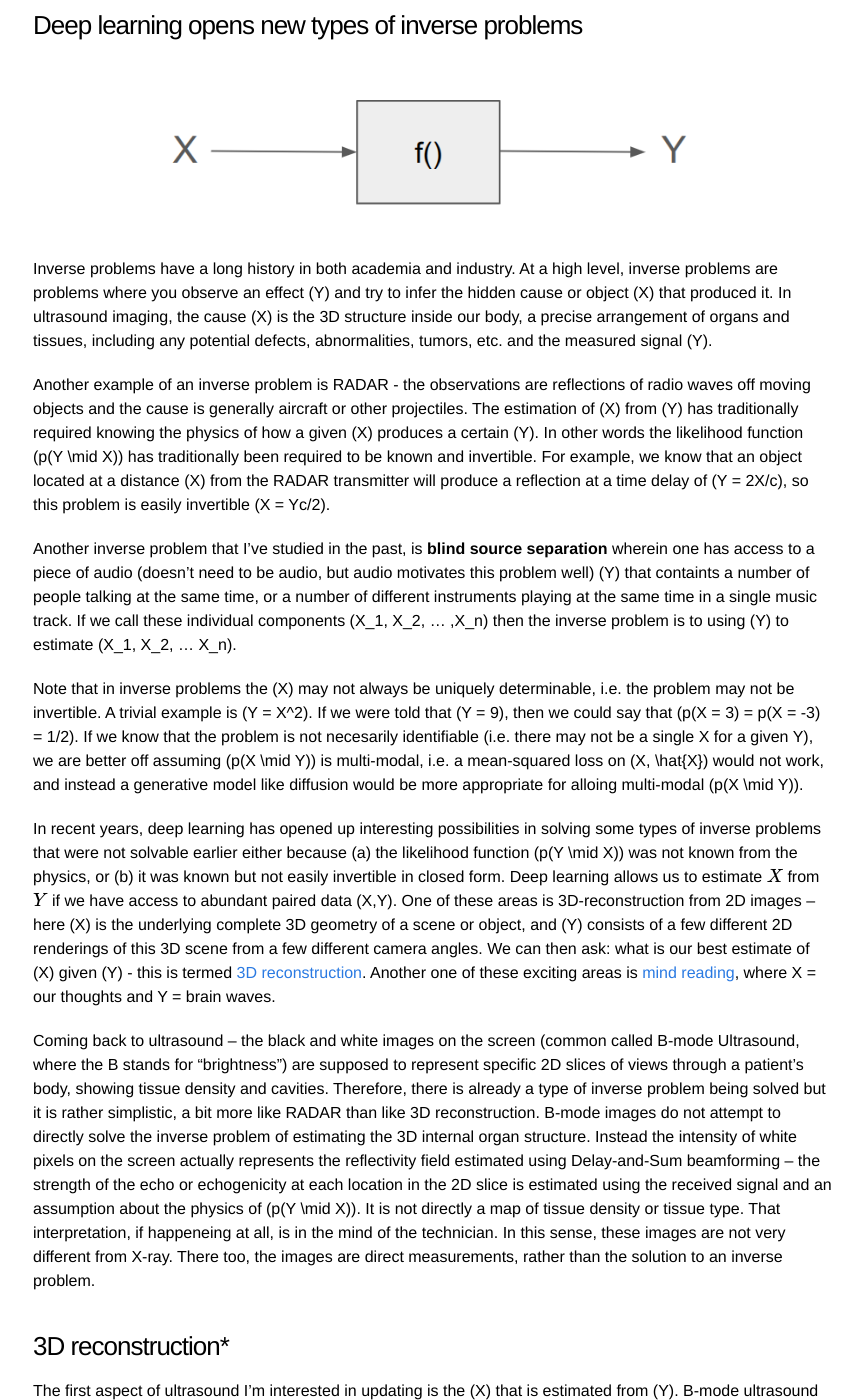
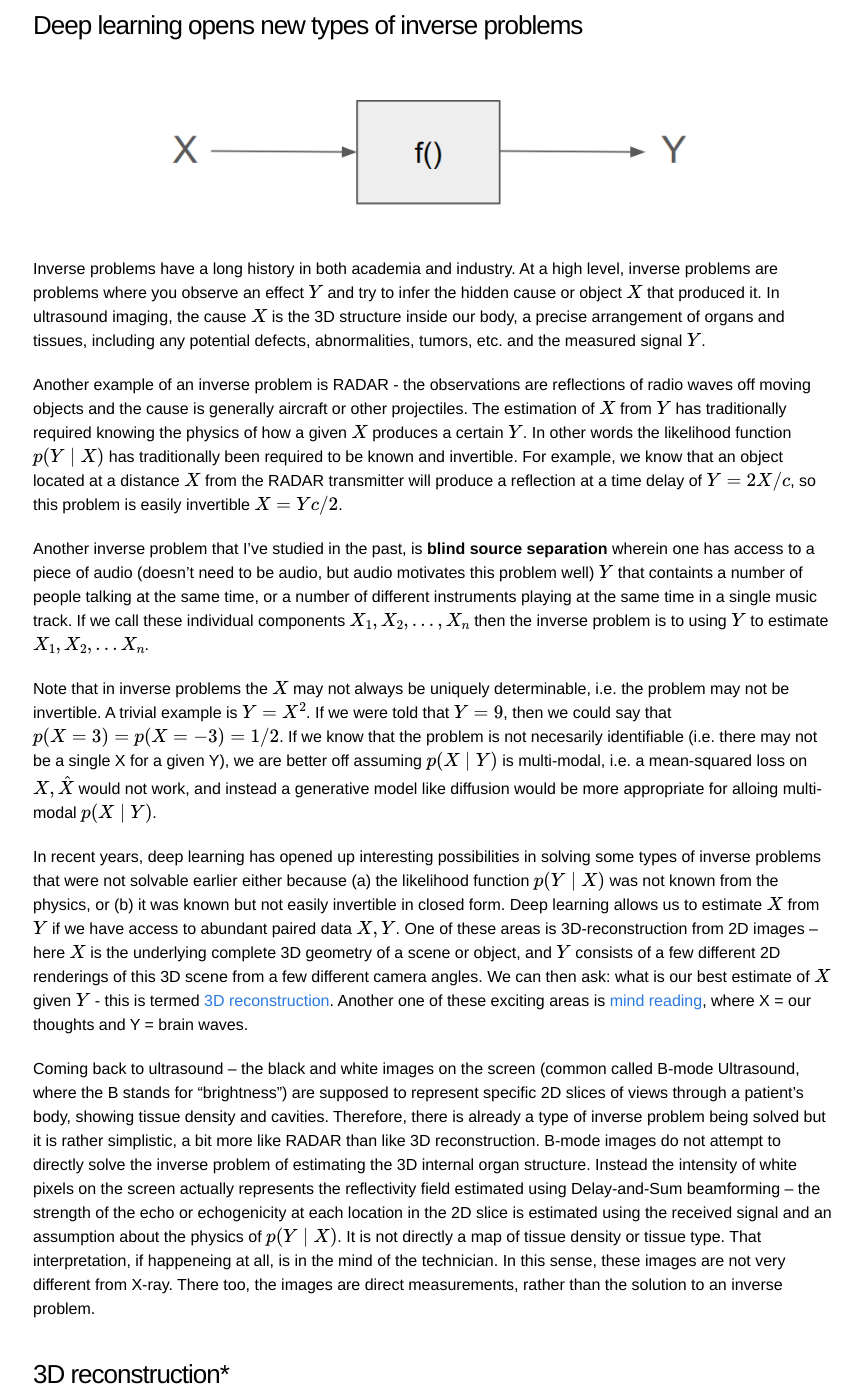
Before and after one commit to bayesianobserver/bayesianobserver.github.io, a Jekyll site: the page built from _posts/2026-06-27-ultrasound.md, in a window 1280 px wide and 1400 px high, scrolled down 1439 px. Shown: the whole window, without its empty margins (207-1069 px from the left). Built offline with Jekyll 4.4.1, drawn with Linux system fonts in a browser that asks for light colours; formulas are drawn with MathJax 3; some of the changed text lies outside the part shown.

Commit message:
bugfix ultrasound

```diff
--- a/_posts/2026-06-27-ultrasound.md
+++ b/_posts/2026-06-27-ultrasound.md
@@ -35,24 +35,24 @@ Like many people, I first encountered ultrasound just before the birth of my fir
 <img width="600" src="/assets/inverse.png" alt="Inverse problem">
 </p>
 
-Inverse problems have a long history in both academia and industry. At a high level, inverse problems are problems where you observe an effect \(Y\) and try to infer the hidden cause or object \(X\) that produced it. In ultrasound imaging, the cause \(X\) is the 3D structure inside our body, a precise arrangement of organs and tissues, including any potential defects, abnormalities, tumors, etc. and the measured signal \(Y\).
+Inverse problems have a long history in both academia and industry. At a high level, inverse problems are problems where you observe an effect $$Y$$ and try to infer the hidden cause or object $$X$$ that produced it. In ultrasound imaging, the cause $$X$$ is the 3D structure inside our body, a precise arrangement of organs and tissues, including any potential defects, abnormalities, tumors, etc. and the measured signal $$Y$$.
 
-Another example of an inverse problem is RADAR - the observations are reflections of radio waves off moving objects and the cause is generally aircraft or other projectiles. The estimation of \(X\) from \(Y\) has traditionally required knowing the physics of how a given \(X\) produces a certain \(Y\). In other words the likelihood function \(p(Y \mid X)\) has traditionally been required to be known and invertible. For example, we know that an object located at a distance \(X\) from the RADAR transmitter will produce a reflection at a time delay of \(Y = 2X/c\), so this problem is easily invertible \(X = Yc/2\).
+Another example of an inverse problem is RADAR - the observations are reflections of radio waves off moving objects and the cause is generally aircraft or other projectiles. The estimation of $$X$$ from $$Y$$ has traditionally required knowing the physics of how a given $$X$$ produces a certain $$Y$$. In other words the likelihood function $$p(Y \mid X)$$ has traditionally been required to be known and invertible. For example, we know that an object located at a distance $$X$$ from the RADAR transmitter will produce a reflection at a time delay of $$Y = 2X/c$$, so this problem is easily invertible $$X = Yc/2$$.
 
-Another inverse problem that I've studied in the past, is **blind source separation** wherein one has access to a piece of audio (doesn't need to be audio, but audio motivates this problem well) \(Y\) that containts a number of people talking at the same time, or a number of different instruments playing at the same time in a single music track. If we call these individual components \(X_1, X_2, ... ,X_n\) then the inverse problem is to using \(Y\) to estimate \(X_1, X_2, ... X_n\).
+Another inverse problem that I've studied in the past, is **blind source separation** wherein one has access to a piece of audio (doesn't need to be audio, but audio motivates this problem well) $$Y$$ that containts a number of people talking at the same time, or a number of different instruments playing at the same time in a single music track. If we call these individual components $$X_1, X_2, ... ,X_n$$ then the inverse problem is to using $$Y$$ to estimate $$X_1, X_2, ... X_n$$.
 
-Note that in inverse problems the \(X\) may not always be uniquely determinable, i.e. the problem may not be invertible. A trivial example is \(Y = X^2\). If we were told that \(Y = 9\), then we could say that \(p(X = 3) = p(X = -3) = 1/2\). If we know that the problem is not necesarily identifiable (i.e. there may not be a single X for a given Y), we are better off assuming \(p(X \mid Y)\) is multi-modal, i.e. a mean-squared loss on \(X, \hat{X}\) would not work, and instead a generative model like diffusion would be more appropriate for alloing multi-modal \(p(X \mid Y)\).
+Note that in inverse problems the $$X$$ may not always be uniquely determinable, i.e. the problem may not be invertible. A trivial example is $$Y = X^2$$. If we were told that $$Y = 9$$, then we could say that $$p(X = 3) = p(X = -3) = 1/2$$. If we know that the problem is not necesarily identifiable (i.e. there may not be a single X for a given Y), we are better off assuming $$p(X \mid Y)$$ is multi-modal, i.e. a mean-squared loss on $$X, \hat{X}$$ would not work, and instead a generative model like diffusion would be more appropriate for alloing multi-modal $$p(X \mid Y)$$.
 
-In recent years, deep learning has opened up interesting possibilities in solving some types of inverse problems that were not solvable earlier either because (a) the likelihood function \(p(Y \mid X)\) was not known from the physics, or (b) it was known but not easily invertible in closed form. Deep learning allows us to estimate $$X$$ from $$Y$$ if we have access to abundant paired data \(X,Y\). One of these areas is 3D-reconstruction from 2D images -- here \(X\) is the underlying complete 3D geometry of a scene or object, and \(Y\) consists of a few different 2D renderings of this 3D scene from a few different camera angles. We can then ask: what is our best estimate of \(X\) given \(Y\) - this is termed [3D reconstruction](https://en.wikipedia.org/wiki/3D_reconstruction_from_multiple_images). Another one of these exciting areas is [mind reading](https://medarc-ai.github.io/mindeye/), where X = our thoughts and Y = brain waves.
+In recent years, deep learning has opened up interesting possibilities in solving some types of inverse problems that were not solvable earlier either because (a) the likelihood function $$p(Y \mid X)$$ was not known from the physics, or (b) it was known but not easily invertible in closed form. Deep learning allows us to estimate $$X$$ from $$Y$$ if we have access to abundant paired data $$X,Y$$. One of these areas is 3D-reconstruction from 2D images -- here $$X$$ is the underlying complete 3D geometry of a scene or object, and $$Y$$ consists of a few different 2D renderings of this 3D scene from a few different camera angles. We can then ask: what is our best estimate of $$X$$ given $$Y$$ - this is termed [3D reconstruction](https://en.wikipedia.org/wiki/3D_reconstruction_from_multiple_images). Another one of these exciting areas is [mind reading](https://medarc-ai.github.io/mindeye/), where X = our thoughts and Y = brain waves.
 
-Coming back to ultrasound -- the black and white images on the screen (common called B-mode Ultrasound, where the B stands for "brightness") are supposed to represent specific 2D slices of views through a patient's body, showing tissue density and cavities. Therefore, there is already a type of inverse problem being solved but it is rather simplistic, a bit more like RADAR than like 3D reconstruction. B-mode images do not attempt to directly solve the inverse problem of estimating the 3D internal organ structure. Instead the intensity of white pixels on the screen actually represents the reflectivity field estimated using Delay-and-Sum beamforming -- the strength of the echo or echogenicity at each location in the 2D slice is estimated using the received signal and an assumption about the physics of \(p(Y \mid X)\). It is not directly a map of tissue density or tissue type. That interpretation, if happeneing at all, is in the mind of the technician. In this sense, these images are not very different from X-ray. There too, the images are direct measurements, rather than the solution to an inverse problem.
+Coming back to ultrasound -- the black and white images on the screen (common called B-mode Ultrasound, where the B stands for "brightness") are supposed to represent specific 2D slices of views through a patient's body, showing tissue density and cavities. Therefore, there is already a type of inverse problem being solved but it is rather simplistic, a bit more like RADAR than like 3D reconstruction. B-mode images do not attempt to directly solve the inverse problem of estimating the 3D internal organ structure. Instead the intensity of white pixels on the screen actually represents the reflectivity field estimated using Delay-and-Sum beamforming -- the strength of the echo or echogenicity at each location in the 2D slice is estimated using the received signal and an assumption about the physics of $$p(Y \mid X)$$. It is not directly a map of tissue density or tissue type. That interpretation, if happeneing at all, is in the mind of the technician. In this sense, these images are not very different from X-ray. There too, the images are direct measurements, rather than the solution to an inverse problem.
 
 ### 3D reconstruction*
 
-The first aspect of ultrasound I'm interested in updating is the \(X\) that is estimated from \(Y\). B-mode ultrasound does not attempt to estimate the 3D (or even 2D) geometry inside the body, but I believe it is possible to do so by collecting the right kind of paired \(X,Y\) data and an appropriate deep learning pipeline that does 3D reconstruction. Where can we get paired \(X, Y\) data? This is probably the most important question, even more important than the model architecture. I think there are two potential answers:
+The first aspect of ultrasound I'm interested in updating is the $$X$$ that is estimated from $$Y$$. B-mode ultrasound does not attempt to estimate the 3D (or even 2D) geometry inside the body, but I believe it is possible to do so by collecting the right kind of paired $$X,Y$$ data and an appropriate deep learning pipeline that does 3D reconstruction. Where can we get paired $$X, Y$$ data? This is probably the most important question, even more important than the model architecture. I think there are two potential answers:
 
 * Using simultaneous CT + Ultrasound of the same organs. Such datasets have begum appearing. One example is the [TRUSTED Dataset](https://www.nature.com/articles/s41597-025-04467-1) that pairs trans-abdominal ultrasound and CT data.
-* Using synthetic materials similar to human tissue, where we can perfectly control the \(X\).
+* Using synthetic materials similar to human tissue, where we can perfectly control the $$X$$.
 
 ### fastMRI but for Ultrasound
 
```
